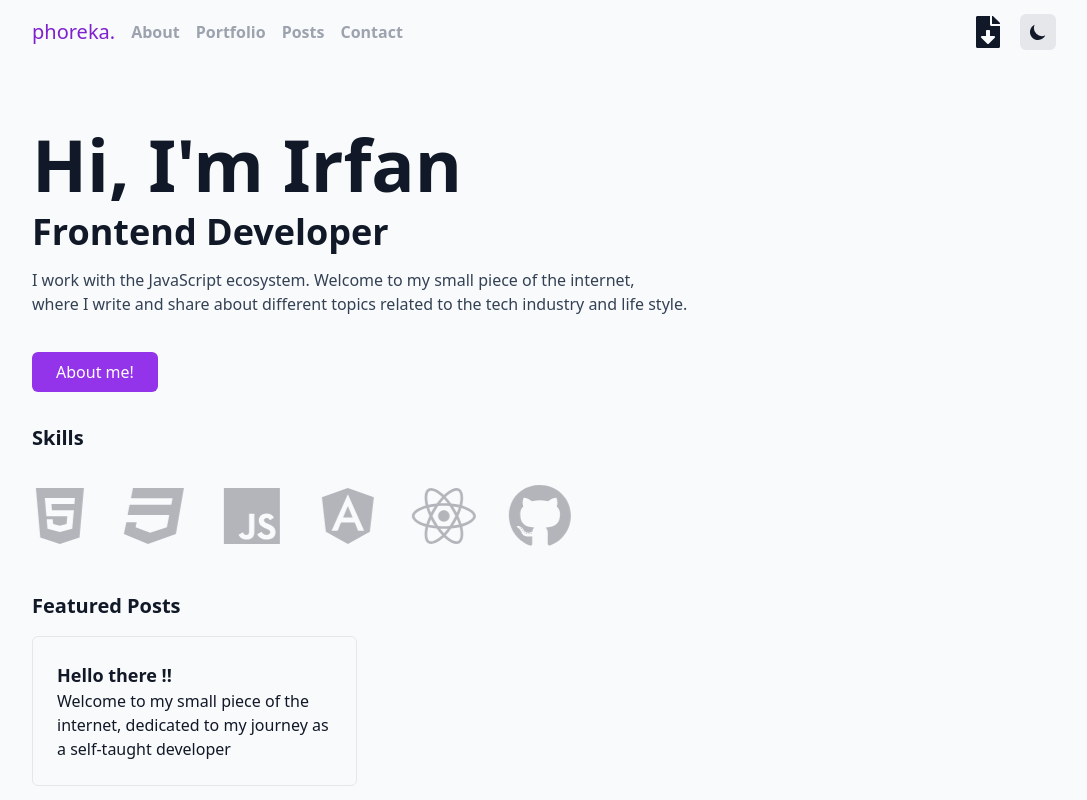
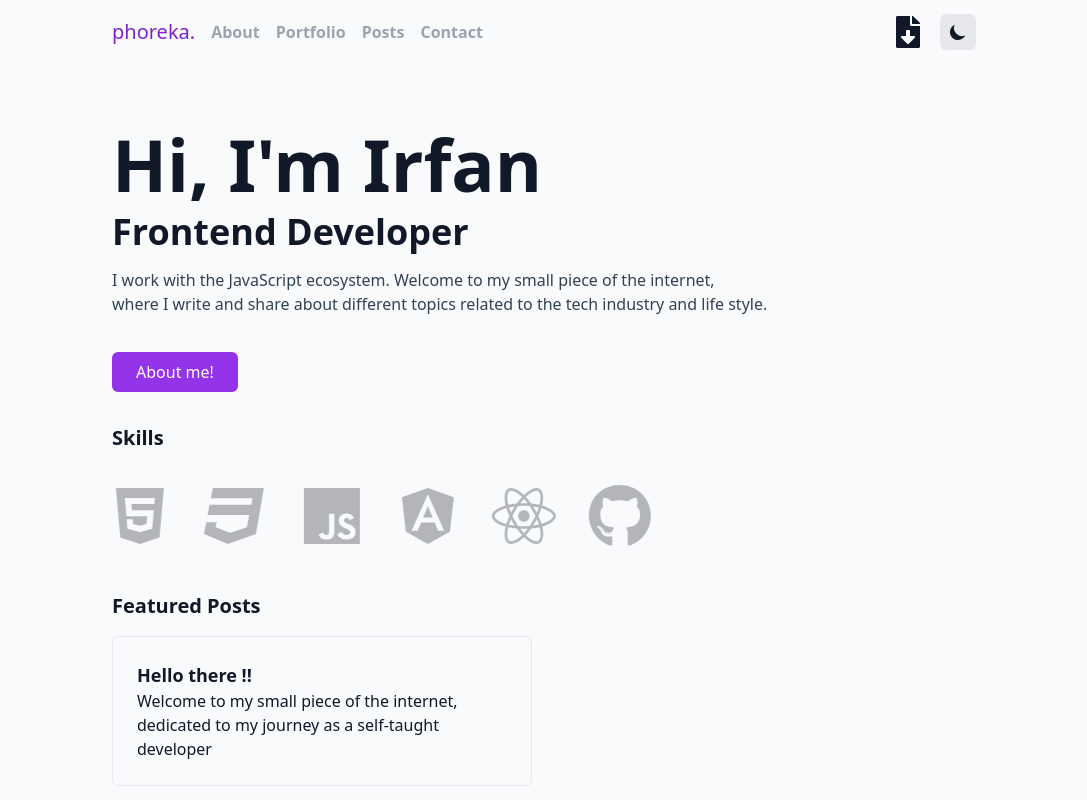
Before and after one commit to irfan-ansari-au28/portfolio, a Next.js app: page / in a window 1280 px wide. Shown: the top 800 px of the page, without its empty margins (96-1183 px from the left). Built offline with nearby package versions, Linux system fonts and the light colour scheme.

Commit message:
minor style fix

```diff
--- a/components/layout/layout.js
+++ b/components/layout/layout.js
@@ -6,7 +6,7 @@ const Layout = ({ children }) => {
   return (
     <>
       <div
-        className="md:container mx-auto min-h-screen flex flex-col"
+        className="md:container mx-auto min-h-screen flex flex-col  px-4"
         style={{ maxWidth: "1024px" }}
       >
         <MainNavigation />
--- a/tailwind.config.js
+++ b/tailwind.config.js
@@ -6,16 +6,17 @@ module.exports = {
     "./sections/**/*.{js,ts,jsx,tsx}",
   ],
   darkMode: "class",
-  // container: {
-  //   padding: {
-  //     DEFAULT: "1rem",
-  //     sm: "1.25rem",
-  //     lg: "4rem",
-  //     xl: "5rem",
-  //     "2xl": "6rem",
-  //   },
-  // },
+
   theme: {
+    container: {
+      padding: {
+        DEFAULT: "1rem",
+        sm: "1.25rem",
+        lg: "4rem",
+        xl: "5rem",
+        "2xl": "6rem",
+      },
+    },
     extend: {},
   },
   plugins: [],
```
